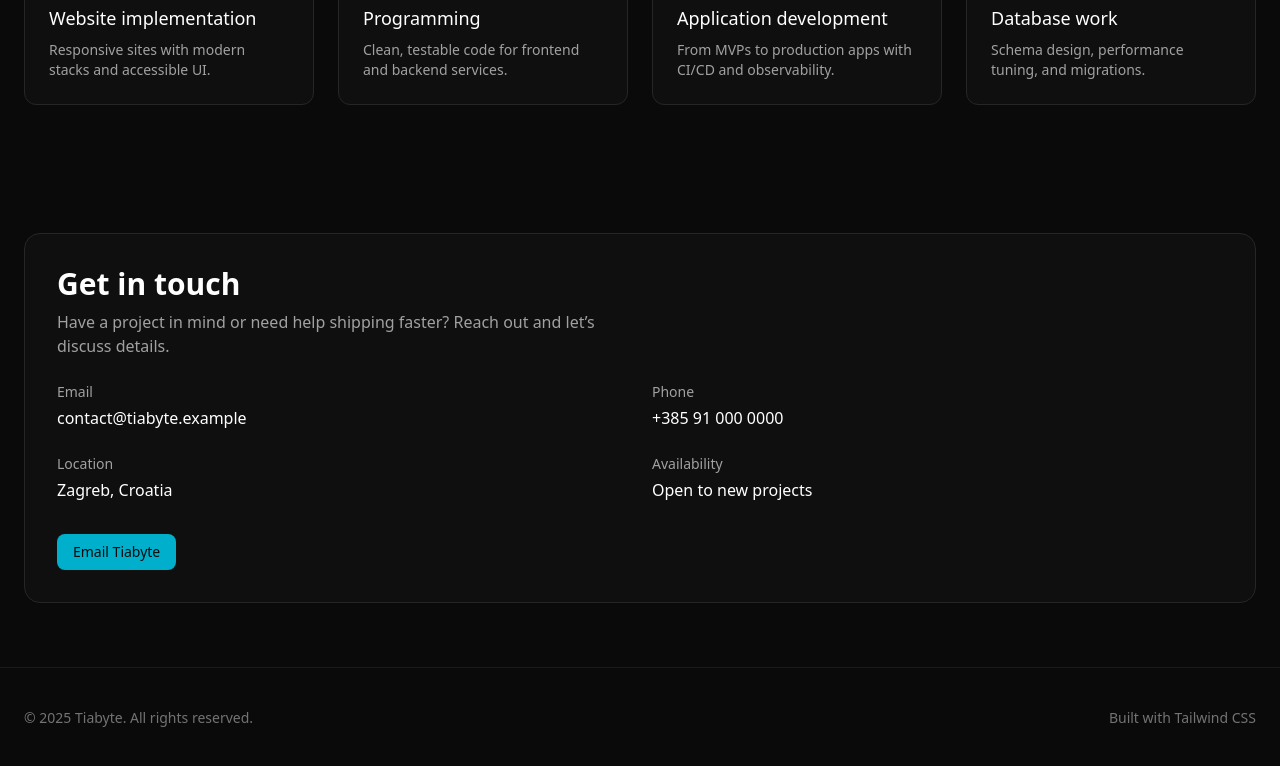
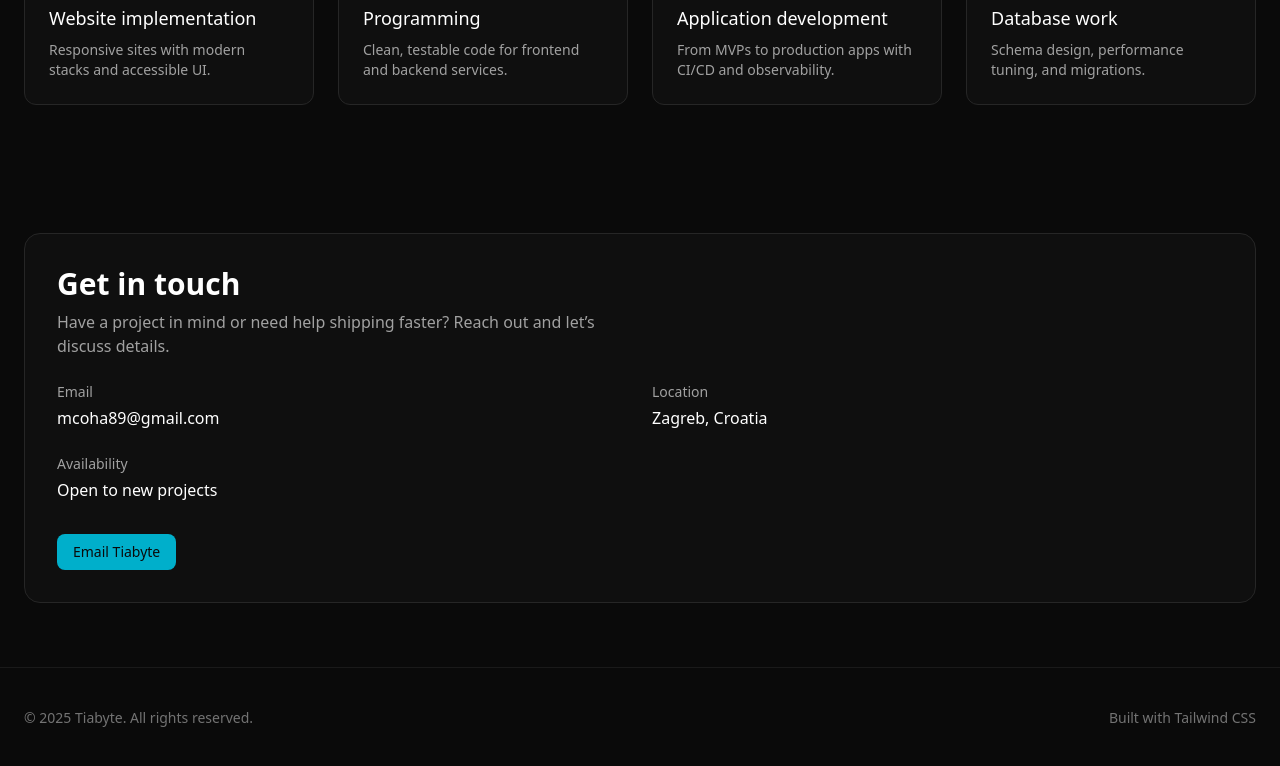
Before and after one commit to markhan/tiabyte, a website: page index.html in a window 1280 px wide. Shown: the part 674-1440 px from the top of the page. Drawn offline with Linux system fonts and the light colour scheme.

Commit message:
updated contact details

```diff
--- a/index.html
+++ b/index.html
@@ -163,11 +163,7 @@
         <div class="mt-6 grid grid-cols-1 sm:grid-cols-2 gap-6">
           <div class="space-y-1">
             <div class="text-sm text-neutral-400">Email</div>
-            <div class="text-white">contact@tiabyte.example</div>
-          </div>
-          <div class="space-y-1">
-            <div class="text-sm text-neutral-400">Phone</div>
-            <div class="text-white">+385 91 000 0000</div>
+            <div class="text-white">mcoha89@gmail.com</div>
           </div>
           <div class="space-y-1">
             <div class="text-sm text-neutral-400">Location</div>
@@ -180,7 +176,7 @@
         </div>
         <div class="mt-8">
           <a
-            href="mailto:contact@tiabyte.example"
+            href="mailto:mcoha89@gmail.com"
             class="inline-flex items-center gap-2 rounded-lg bg-brand-500 px-4 py-2 text-sm font-medium text-neutral-950 hover:bg-brand-400 transition"
           >
             Email Tiabyte
```
